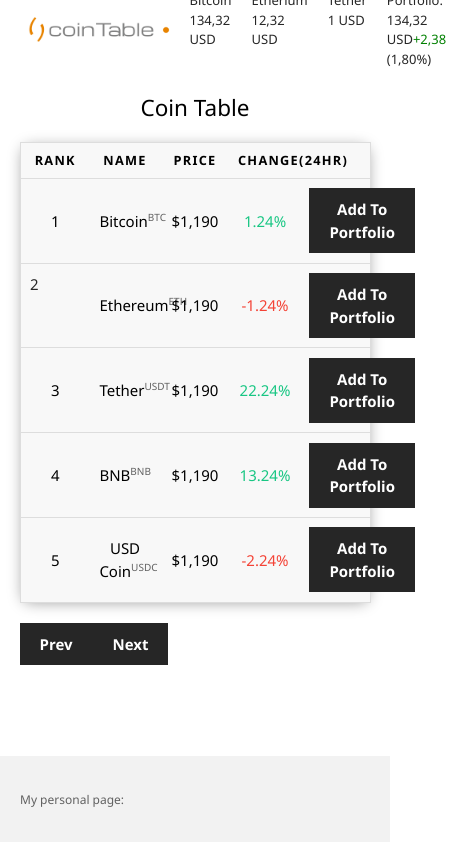
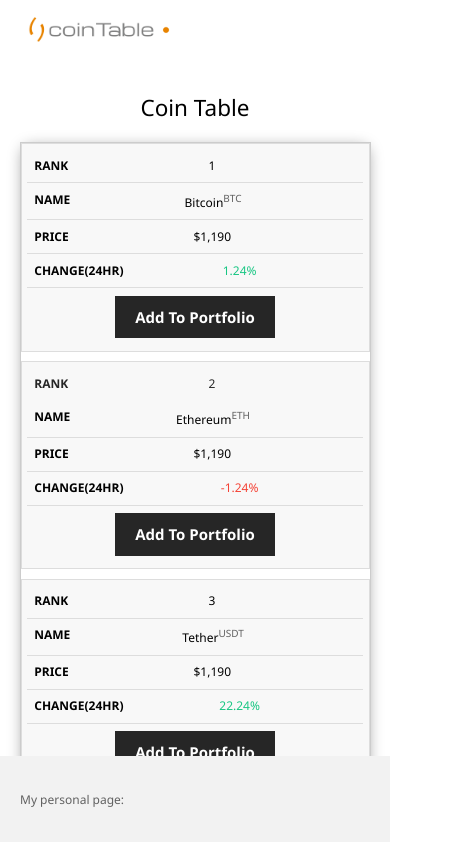
Before and after one commit to ZoomieOS/tablecoin, a Vue app: page / in a window 390 px wide. Shown: the top 842 px of the page, 456 px wide, since content can reach past the window. Built offline with nearby package versions, Linux system fonts and the light colour scheme.

Commit message:
[TC-9] Add responsive style

```diff
--- a/src/assets/main.scss
+++ b/src/assets/main.scss
@@ -1,3 +1,5 @@
+@import url('./modules/responsive.scss');
+
 * {
   box-sizing: border-box;
   margin: 0;
--- /dev/null
+++ b/src/assets/modules/responsive.scss
@@ -0,0 +1,104 @@
+@media (max-width: 700px) {
+    .menu-btn {
+      display: block;
+
+      &:hover {
+        opacity: 0.5;
+      }
+    }
+
+    .main-nav ul {
+      &.right-menu {
+        margin-right: 50px;
+      }
+
+      &.main-menu {
+        display: block;
+        position: absolute;
+        top: 0;
+        left: 0;
+        background: #f2f2f2;
+        width: 50%;
+        height: 100%;
+        border-right: #ccc 1px solid;
+        opacity: 0.9;
+        transform: translateX(-500px);
+        transition: transform 0.5s ease-in-out;
+
+        li {
+          padding: 10px;
+          border-bottom: #ccc solid 1px;
+          font-size: 14px;
+
+          &:last-child {
+            border-bottom: 0;
+          }
+        }
+
+        &.show {
+          transform: translateX(-20px);
+        }
+      }
+    }
+
+    .home-cards {
+      grid-template-columns: repeat(2, 1fr);
+    }
+
+    table {
+      border: 0;
+
+      caption {
+        font-size: 1.3em;
+      }
+
+      thead {
+        border: none;
+        clip: rect(0 0 0 0);
+        height: 1px;
+        margin: -1px;
+        overflow: hidden;
+        padding: 0;
+        position: absolute;
+        width: 1px;
+      }
+
+      tr {
+        border-bottom: 3px solid #ddd;
+        display: block;
+        margin-bottom: 0.625em;
+      }
+
+      td {
+        border-bottom: 1px solid #ddd;
+        display: block;
+        font-size: 0.8em;
+        text-align: right;
+
+        &::before {
+          /*
+          * aria-label has no advantage, it won't be read inside a table
+          content: attr(aria-label);
+          */
+          content: attr(data-label);
+          float: left;
+          font-weight: bold;
+          text-transform: uppercase;
+        }
+
+        &:last-child {
+          border-bottom: 0;
+        }
+      }
+    }
+
+    footer.footer {
+      position: relative;
+    }
+  }
+
+  @media (max-width: 500px) {
+    .coin-cards {
+      grid-template-columns: 1fr;
+    }
+  }
```
